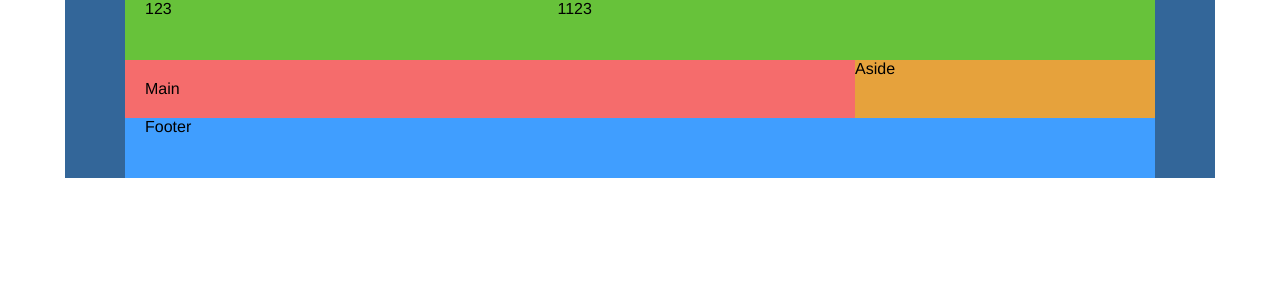
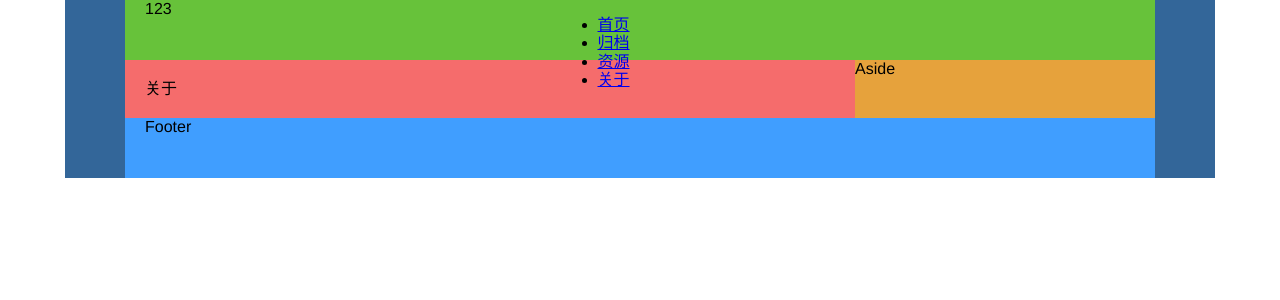
Before and after one commit to guangyue-zhao/myweb, a Vue app: page /about in a window 1280 px wide. Shown: the top 300 px of the page. Built offline with nearby package versions, Linux system fonts and the light colour scheme.

Commit message:
基本结构完成，页面跳转逻辑实现

```diff
--- a/src/App.vue
+++ b/src/App.vue
@@ -4,7 +4,9 @@
       <myweb-header></myweb-header>
     </el-header>
     <el-container>
-      <el-main>Main</el-Main>
+      <el-main>
+        <router-view></router-view>
+      </el-Main>
       <el-aside class="hidden-xs-only">Aside</el-Aside>
     </el-container>
     <el-footer>Footer</el-footer>
--- a/src/components/header.vue
+++ b/src/components/header.vue
@@ -1,7 +1,14 @@
 <template lang="html">
     <el-row :gutter="0">
-      <el-col :span="10" class="hidden-xs-only">123</el-col>
-      <el-col :span="14">1123</el-col>
+      <el-col :span="10" class="<hidden-xs-only></hidden-xs-only>">123</el-col>
+      <el-col :span="14">
+        <ul class="clearfix">
+          <li class="item"><router-link to="/">首页</router-link> </li>
+          <li class="item"><router-link to="/archive/">归档</router-link></li>
+          <li class="item"><router-link to="/resource/">资源</router-link></li>
+          <li class="item"><router-link to="/about/">关于</router-link></li>
+        </ul>
+      </el-col>
     </el-row>
 </template>
 
--- a/src/pages/about.vue
+++ b/src/pages/about.vue
@@ -0,0 +1,13 @@
+<template lang="html">
+  <el-col>
+    关于
+  </el-col>
+</template>
+
+<script>
+export default {
+}
+</script>
+
+<style lang="less" scroped>
+</style>
--- a/src/pages/archive.vue
+++ b/src/pages/archive.vue
@@ -0,0 +1,14 @@
+<template lang="html">
+  <el-col>
+    归档
+  </el-col>
+</template>
+
+<script>
+export default {
+}
+</script>
+
+<style lang="less" scroped>
+
+</style>
--- a/src/pages/index.vue
+++ b/src/pages/index.vue
@@ -1,5 +1,7 @@
 <template lang="html">
-
+  <el-col>
+    首页
+  </el-col>
 </template>
 
 <script>
--- a/src/pages/resource.vue
+++ b/src/pages/resource.vue
@@ -0,0 +1,13 @@
+<template lang="html">
+  <el-col>
+    资源
+  </el-col>
+</template>
+
+<script>
+export default {
+}
+</script>
+
+<style lang="less" scroped>
+</style>
--- a/src/router/index.js
+++ b/src/router/index.js
@@ -3,19 +3,34 @@ import Router from 'vue-router'
 import HelloWorld from '@/components/HelloWorld'
 import mywebHeader from '@/components/header'
 import index from '@/pages/index'
+import archive from '@/pages/archive'
+import resource from '@/pages/resource'
+import about from '@/pages/about'
 
 Vue.use(Router)
 
 export default new Router({
+  mode: 'history',
   routes: [
     {
       path: '/',
-      name: 'HelloWorld',
-      component: HelloWorld
-    },{
-      path: '/index',
-      name: '主页',
+      name: '首页',
       component: index
-    }
+    },
+    {
+      path: '/archive',
+      name: '归档',
+      component: archive
+    },
+    {
+      path: '/resource',
+      name: '资源',
+      component: resource
+    },
+    {
+      path: '/about',
+      name: '关于',
+      component: about
+    },
   ]
 })
```
